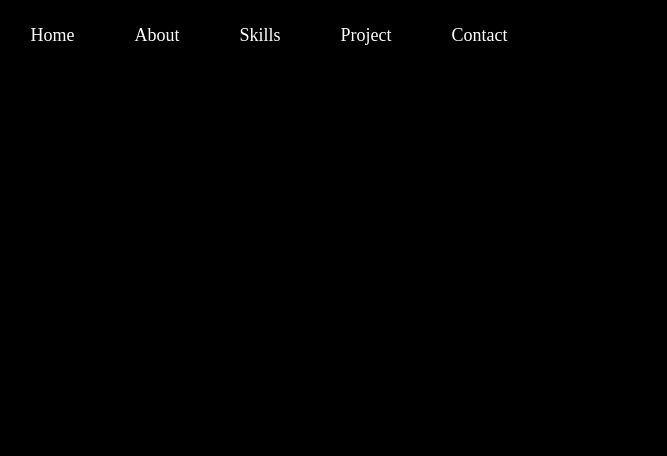
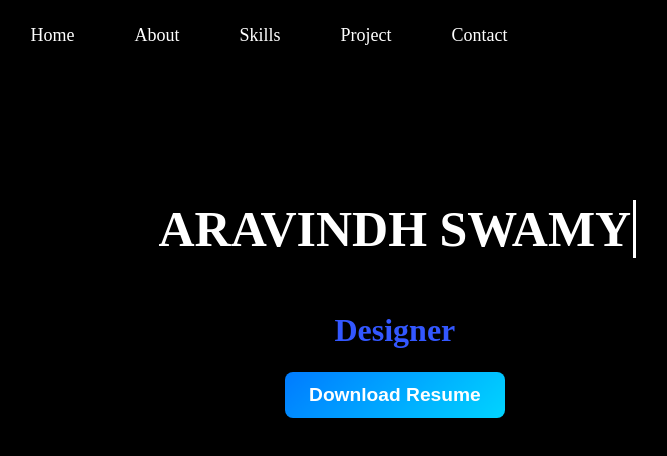
Before and after one commit to araxvindh/Portfolio_MERN, a React (Vite) app in the folder Portfolio/: page / in a window 1280 px wide. Shown: the top 456 px of the page, without its empty margins (371-1038 px from the left). Built offline with nearby package versions, Linux system fonts and the light colour scheme.

Commit message:
route problem solved

```diff
--- a/Portfolio/src/App.jsx
+++ b/Portfolio/src/App.jsx
@@ -13,7 +13,7 @@
           <Router>
             <Navbar></Navbar>
             <Routes>
-            <Route path="/home"element={<Home></Home>}></Route>
+            <Route path="/"element={<Home></Home>}></Route>
             <Route path="/skills"element={<Skills></Skills>}></Route>
             <Route path="/project"element={<Project></Project>}></Route>
             <Route path="/about"element={<About></About>}></Route>
```
Also changed, not shown: Portfolio/src/components/functionalComponents/Skills.jsx (+3 -5 lines).
